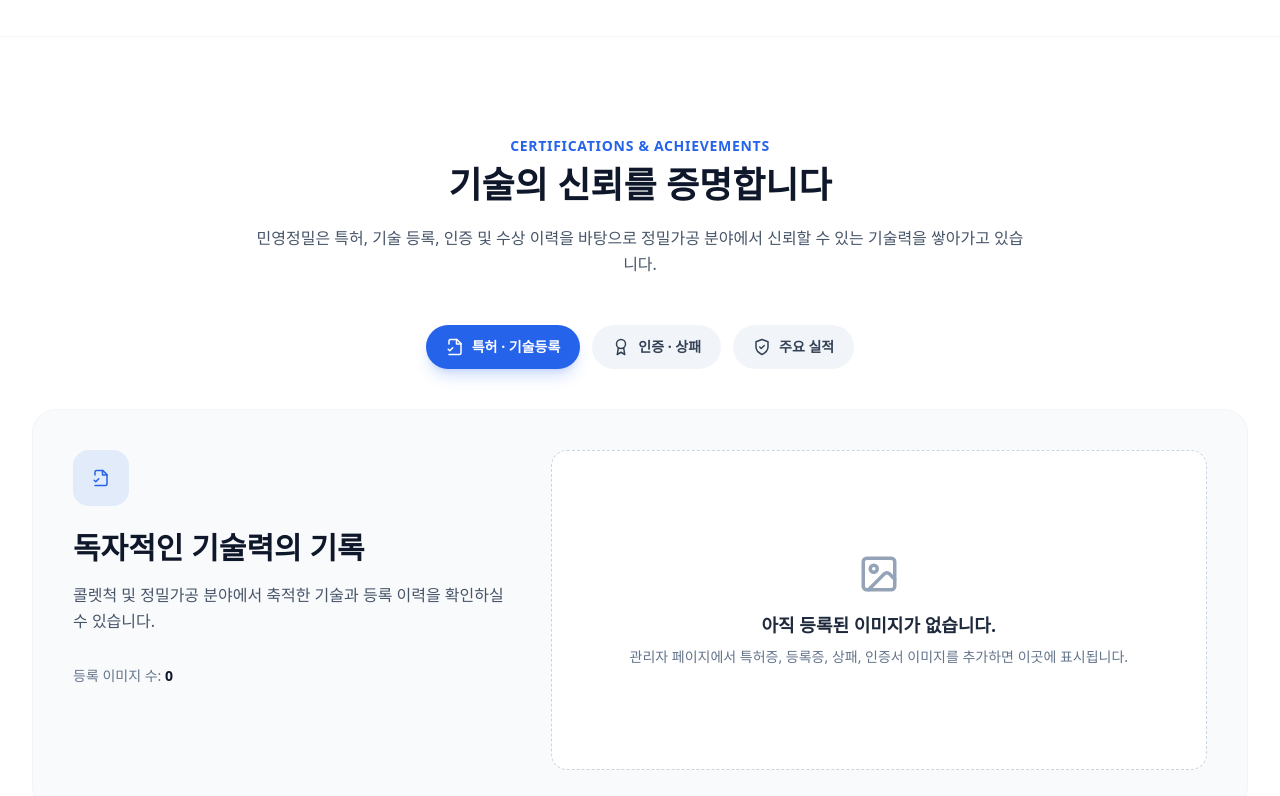
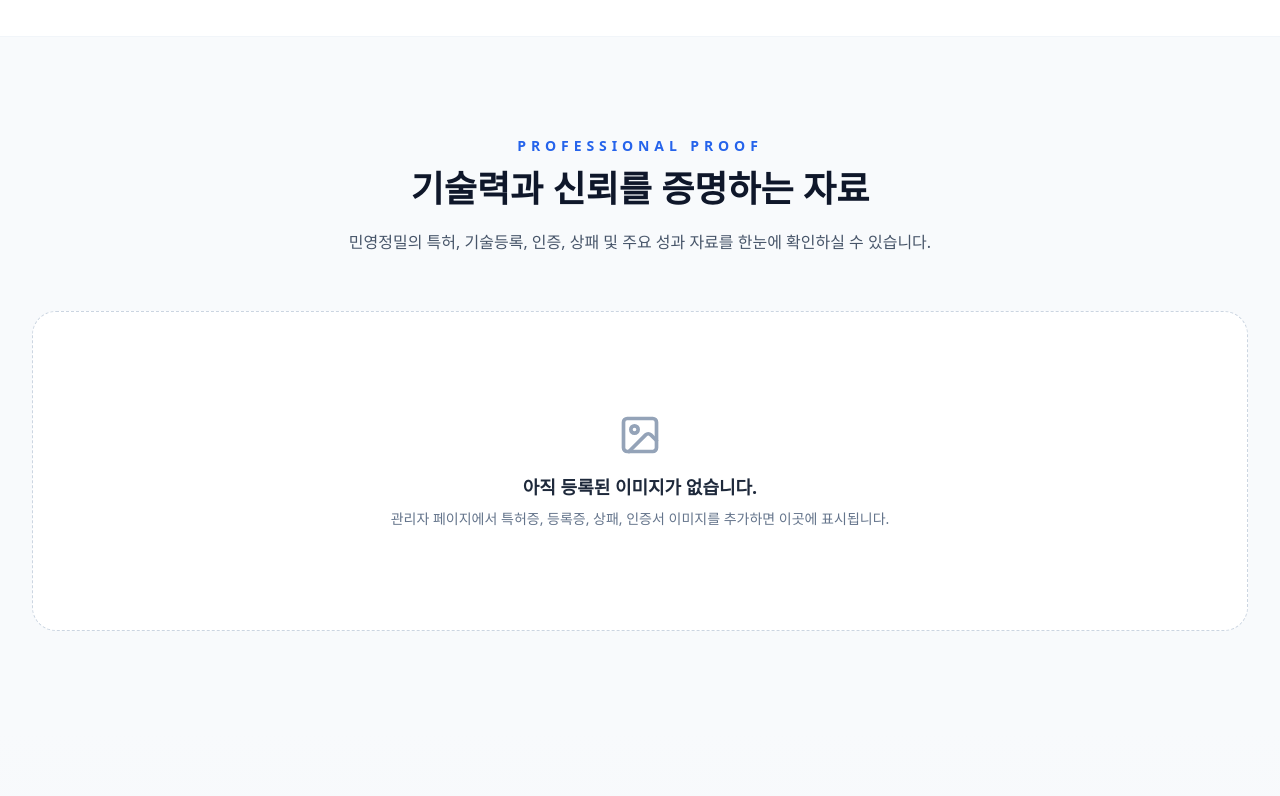
Before and after one commit to noajun1210-hub/min-young-precision, a React (Vite) app: page / in a window 1280 px wide. Shown: the part 1300-2096 px from the top of the page. Built offline with nearby package versions, Linux system fonts and the light colour scheme; the HTML template or start-up script is replaced by a standard one.

Commit message:
Update Achievements.tsx

```diff
--- a/src/components/Achievements.tsx
+++ b/src/components/Achievements.tsx
@@ -1,119 +1,75 @@
-import { useState } from 'react';
-import { Award, FileCheck2, Image as ImageIcon, ShieldCheck } from 'lucide-react';
+import { Image as ImageIcon } from 'lucide-react';
 import siteContent from '../data/siteContent.json';
 
 export default function Achievements() {
   const { achievements } = siteContent;
-  const [activeTabId, setActiveTabId] = useState(
-    achievements.tabs[0]?.id || 'patents'
+
+  const allImages = achievements.tabs.flatMap((tab) =>
+    (tab.images || []).map((image, index) => ({
+      image,
+      category: tab.label,
+      title: `${tab.label} 자료 ${index + 1}`,
+    }))
   );
 
-  const activeTab =
-    achievements.tabs.find((tab) => tab.id === activeTabId) ||
-    achievements.tabs[0];
-
-  const tabIconMap = {
-    patents: <FileCheck2 size={18} />,
-    awards: <Award size={18} />,
-    records: <ShieldCheck size={18} />,
-  };
-
-  if (!activeTab) {
-    return null;
-  }
-
   return (
-    <section id="achievements" className="py-24 bg-white border-t border-slate-100">
+    <section id="achievements" className="py-24 bg-slate-50 border-t border-slate-100">
       <div className="max-w-7xl mx-auto px-4 sm:px-6 lg:px-8">
-        <div className="text-center mb-12">
-          <span className="text-brand-blue font-bold uppercase tracking-wider text-sm">
-            {achievements.eyebrow}
+        <div className="text-center mb-14">
+          <span className="text-brand-blue font-bold uppercase tracking-[0.35em] text-xs md:text-sm">
+            Professional Proof
           </span>
 
-          <h2 className="text-3xl md:text-4xl font-bold text-slate-900 mt-2">
-            {achievements.title}
+          <h2 className="text-3xl md:text-4xl font-bold text-slate-900 mt-3">
+            기술력과 신뢰를 증명하는 자료
           </h2>
 
           <p className="mt-5 max-w-3xl mx-auto text-slate-600 leading-relaxed">
-            {achievements.description}
+            민영정밀의 특허, 기술등록, 인증, 상패 및 주요 성과 자료를 한눈에 확인하실 수 있습니다.
           </p>
         </div>
 
-        <div className="flex flex-wrap justify-center gap-3 mb-10">
-          {achievements.tabs.map((tab) => (
-            <button
-              key={tab.id}
-              type="button"
-              onClick={() => setActiveTabId(tab.id)}
-              className={`inline-flex items-center gap-2 rounded-full px-5 py-3 text-sm font-bold transition-all ${
-                activeTabId === tab.id
-                  ? 'bg-brand-blue text-white shadow-lg shadow-blue-600/20'
-                  : 'bg-slate-100 text-slate-700 hover:bg-slate-200'
-              }`}
+        {allImages.length > 0 ? (
+          <div className="grid grid-cols-1 sm:grid-cols-2 lg:grid-cols-4 gap-8">
+            {allImages.map((item, index) => (
+              <a
+                key={`${item.image}-${index}`}
+                href={item.image}
+                target="_blank"
+                rel="noreferrer"
+                className="group block text-center"
               >
-              {tabIconMap[tab.id as keyof typeof tabIconMap] || <ImageIcon size={18} />}
-              {tab.label}
-            </button>
-          ))}
-        </div>
-
-        <div className="rounded-3xl bg-slate-50 border border-slate-100 p-6 md:p-10">
-          <div className="grid lg:grid-cols-[0.8fr_1.2fr] gap-10 items-start">
-            <div>
-              <div className="inline-flex h-14 w-14 items-center justify-center rounded-2xl bg-brand-blue/10 text-brand-blue mb-6">
-                {tabIconMap[activeTab.id as keyof typeof tabIconMap] || <ImageIcon size={24} />}
-              </div>
-
-              <h3 className="text-2xl md:text-3xl font-bold text-slate-900 mb-4">
-                {activeTab.title}
-              </h3>
-
-              <p className="text-slate-600 leading-relaxed">
-                {activeTab.description}
-              </p>
-
-              <div className="mt-8 text-sm text-slate-500">
-                등록 이미지 수:{' '}
-                <span className="font-bold text-slate-900">
-                  {activeTab.images?.length || 0}
-                </span>
+                <div className="overflow-hidden rounded-2xl border border-slate-200 bg-white shadow-sm transition-all duration-300 group-hover:-translate-y-1 group-hover:shadow-xl">
+                  <div className="aspect-[3/4] bg-white p-4">
+                    <img
+                      src={item.image}
+                      alt={`${item.category} 이미지 ${index + 1}`}
+                      className="h-full w-full object-contain"
+                    />
                   </div>
                 </div>
 
-            {activeTab.images && activeTab.images.length > 0 ? (
-              <div className="grid grid-cols-1 sm:grid-cols-2 gap-5">
-                {activeTab.images.map((image, index) => (
-                  <button
-                    key={`${image}-${index}`}
-                    type="button"
-                    className="group overflow-hidden rounded-2xl border border-slate-200 bg-white shadow-sm text-left"
-                  >
-                    <div className="aspect-[4/3] overflow-hidden bg-slate-100">
-                      <img
-                        src={image}
-                        alt={`${activeTab.label} 이미지 ${index + 1}`}
-                        className="h-full w-full object-cover transition-transform duration-500 group-hover:scale-105"
-                      />
-                    </div>
+                <div className="mt-4">
+                  <p className="text-xs font-bold uppercase tracking-wider text-brand-blue">
+                    {item.category}
+                  </p>
 
-                    <div className="p-4">
-                      <p className="text-sm font-bold text-slate-900">
-                        {activeTab.label} 자료 {index + 1}
-                      </p>
-                      <p className="mt-1 text-xs text-slate-500">
-                        등록된 이미지 자료입니다.
+                  <p className="mt-1 text-sm font-bold text-slate-700">
+                    {item.title}
                   </p>
                 </div>
-                  </button>
+              </a>
             ))}
           </div>
         ) : (
-              <div className="flex min-h-[320px] items-center justify-center rounded-2xl border border-dashed border-slate-300 bg-white text-center">
+          <div className="flex min-h-[320px] items-center justify-center rounded-3xl border border-dashed border-slate-300 bg-white text-center">
             <div className="px-6">
-                  <ImageIcon size={42} className="mx-auto text-slate-400" />
+              <ImageIcon size={44} className="mx-auto text-slate-400" />
+
               <p className="mt-4 text-lg font-bold text-slate-800">
                 아직 등록된 이미지가 없습니다.
               </p>
+
               <p className="mt-2 text-sm text-slate-500">
                 관리자 페이지에서 특허증, 등록증, 상패, 인증서 이미지를 추가하면 이곳에 표시됩니다.
               </p>
@@ -121,8 +77,6 @@ export default function Achievements() {
           </div>
         )}
       </div>
-        </div>
-      </div>
     </section>
   );
 }
```
Lines whose indentation alone changed are shown as unchanged.
